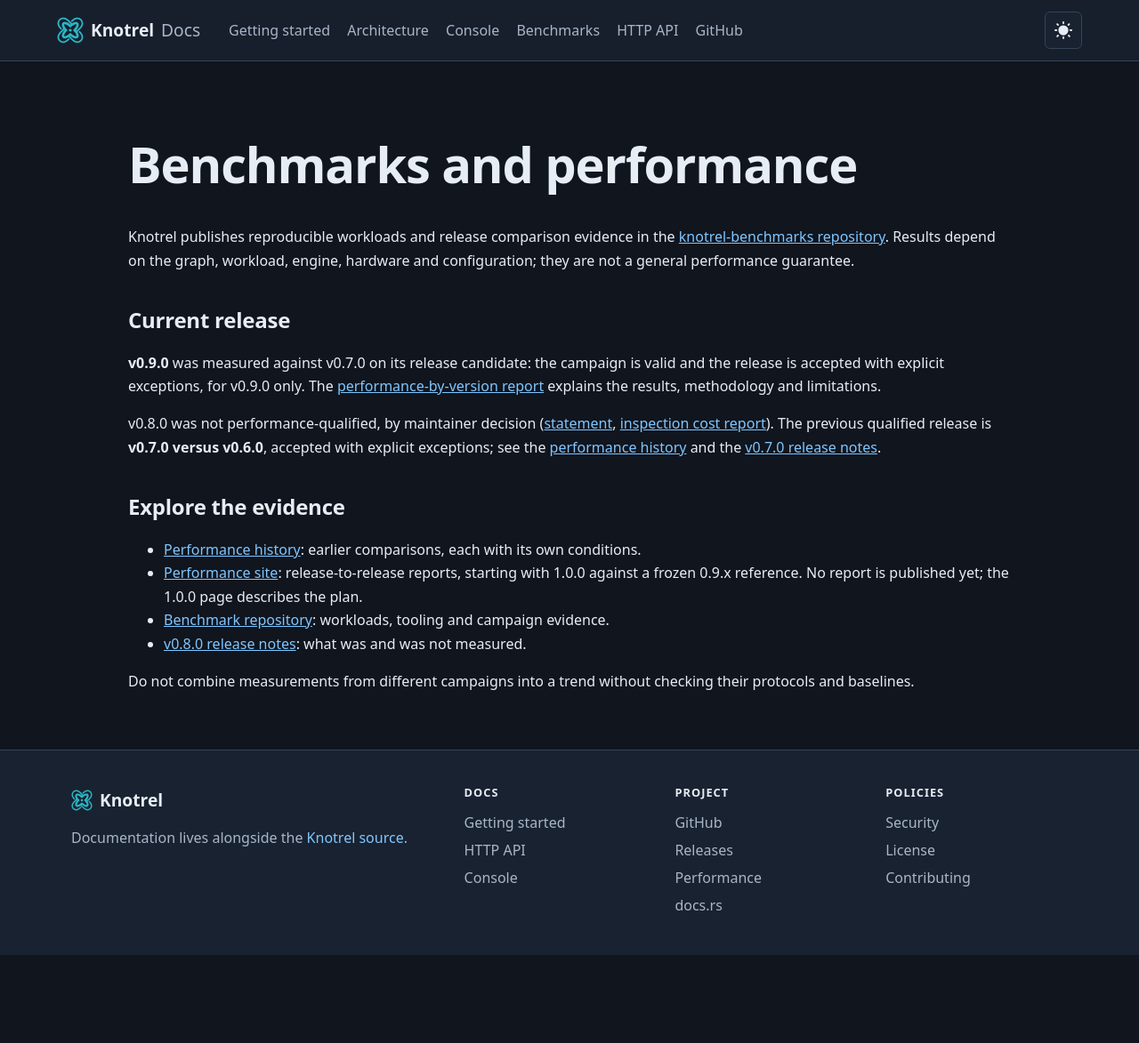
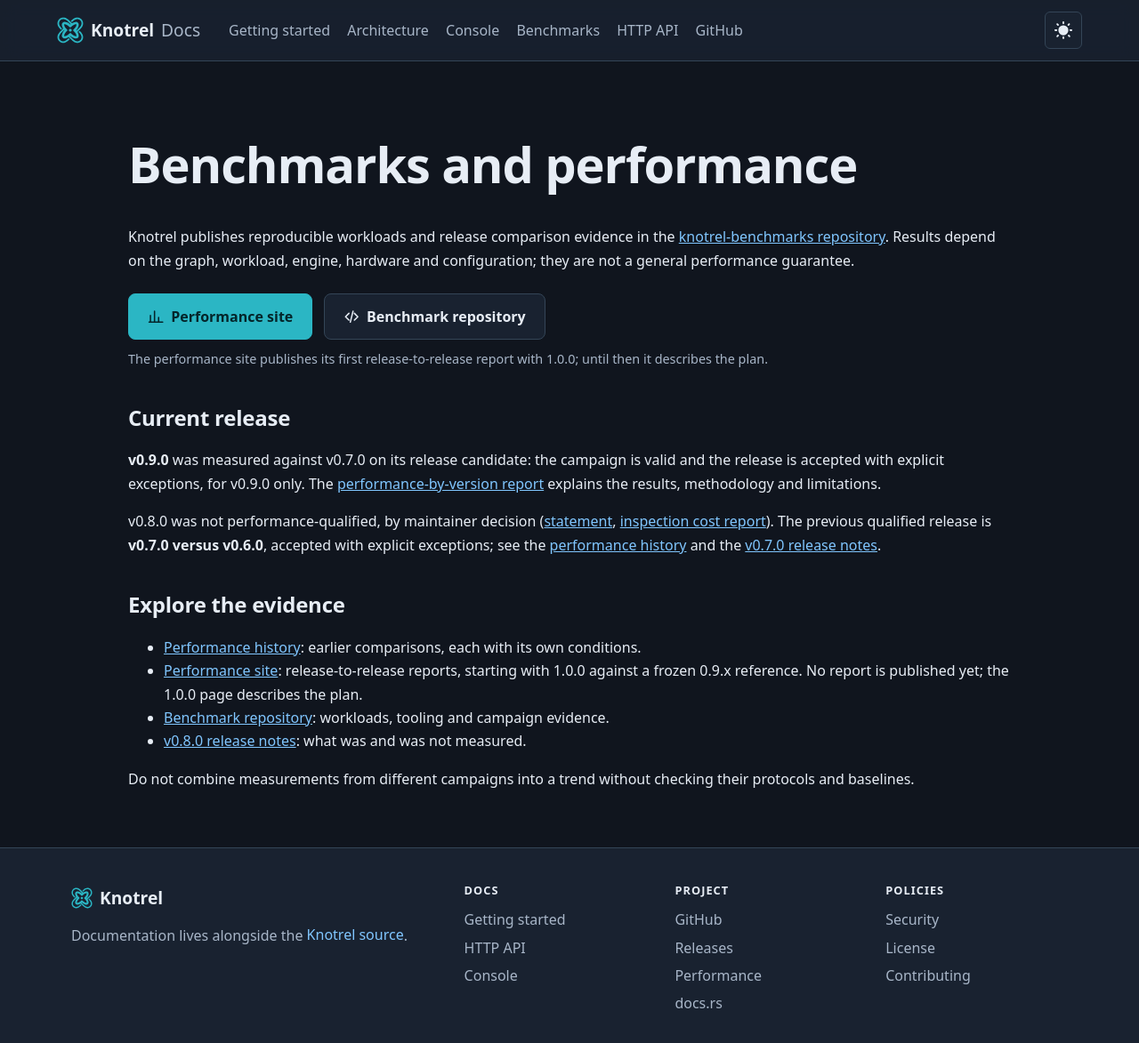
Before and after one commit to knotrel/knotrel, a Jekyll site: the page built from docs/benchmarks.md, in a window 1280 px wide and 1184 px high. Shown: the top 1173 px of the window at 89% size. Built offline with Jekyll 4.4.1, drawn with Linux system fonts in a browser that asks for light colours.

Commit message:
docs(benchmarks): add buttons linking the performance site and benchmark repository
The performance site was only the third item of a list near the end of the
page. Add a primary "Performance site" button and a secondary "Benchmark
repository" button under the introduction, reusing the site's existing
.button styles and the bar-chart and code icons from the home page, with a
short note that the first report arrives with 1.0.0.

Co-Authored-By: Claude Opus 5.5 <noreply@anthropic.com>

```diff
--- a/docs/assets/site.css
+++ b/docs/assets/site.css
@@ -32,6 +32,9 @@ footer .footer-grid h2{margin:0 0 .6rem;font-size:.8rem;text-transform:uppercase
 .button:hover{border-color:var(--accent);transform:translateY(-1px)}
 .button.primary{background:var(--accent);border-color:var(--accent);color:var(--accent-ink)}
 .button.primary:hover{background:var(--accent-strong);border-color:var(--accent-strong);color:#fff}
+.button svg{width:1.15em;height:1.15em;margin-right:.5rem;vertical-align:-.2em;fill:none;stroke:currentColor;stroke-width:2;stroke-linecap:round;stroke-linejoin:round}
+.doc-actions{margin-top:1.5rem}
+.actions-note{margin-top:.6rem;color:var(--muted);font-size:.9rem}
 
 .graph-card,.browser-frame,.code-tabs{margin:0;border:1px solid var(--border);border-radius:14px;background:var(--surface);box-shadow:var(--shadow);overflow:hidden}
 .graph-card-bar{display:flex;align-items:center;gap:.4rem;padding:.65rem .9rem;border-bottom:1px solid var(--border);background:var(--surface-2)}
--- a/docs/benchmarks.md
+++ b/docs/benchmarks.md
@@ -5,6 +5,12 @@ title: Benchmarks
 # Benchmarks and performance
 
 Knotrel publishes reproducible workloads and release comparison evidence in the [knotrel-benchmarks repository](https://github.com/knotrel/knotrel-benchmarks). Results depend on the graph, workload, engine, hardware and configuration; they are not a general performance guarantee.
+
+<div class="actions doc-actions">
+  <a class="button primary" href="https://knotrel.github.io/knotrel-benchmarks/"><svg viewBox="0 0 24 24" aria-hidden="true"><path d="M4 20V10M10 20V4M16 20v-7M22 20H2"/></svg>Performance site</a>
+  <a class="button" href="https://github.com/knotrel/knotrel-benchmarks"><svg viewBox="0 0 24 24" aria-hidden="true"><path d="m8 7-5 5 5 5M16 7l5 5-5 5M14 4l-4 16"/></svg>Benchmark repository</a>
+</div>
+<p class="actions-note">The performance site publishes its first release-to-release report with 1.0.0; until then it describes the plan.</p>
 
 ## Current release
 
```
